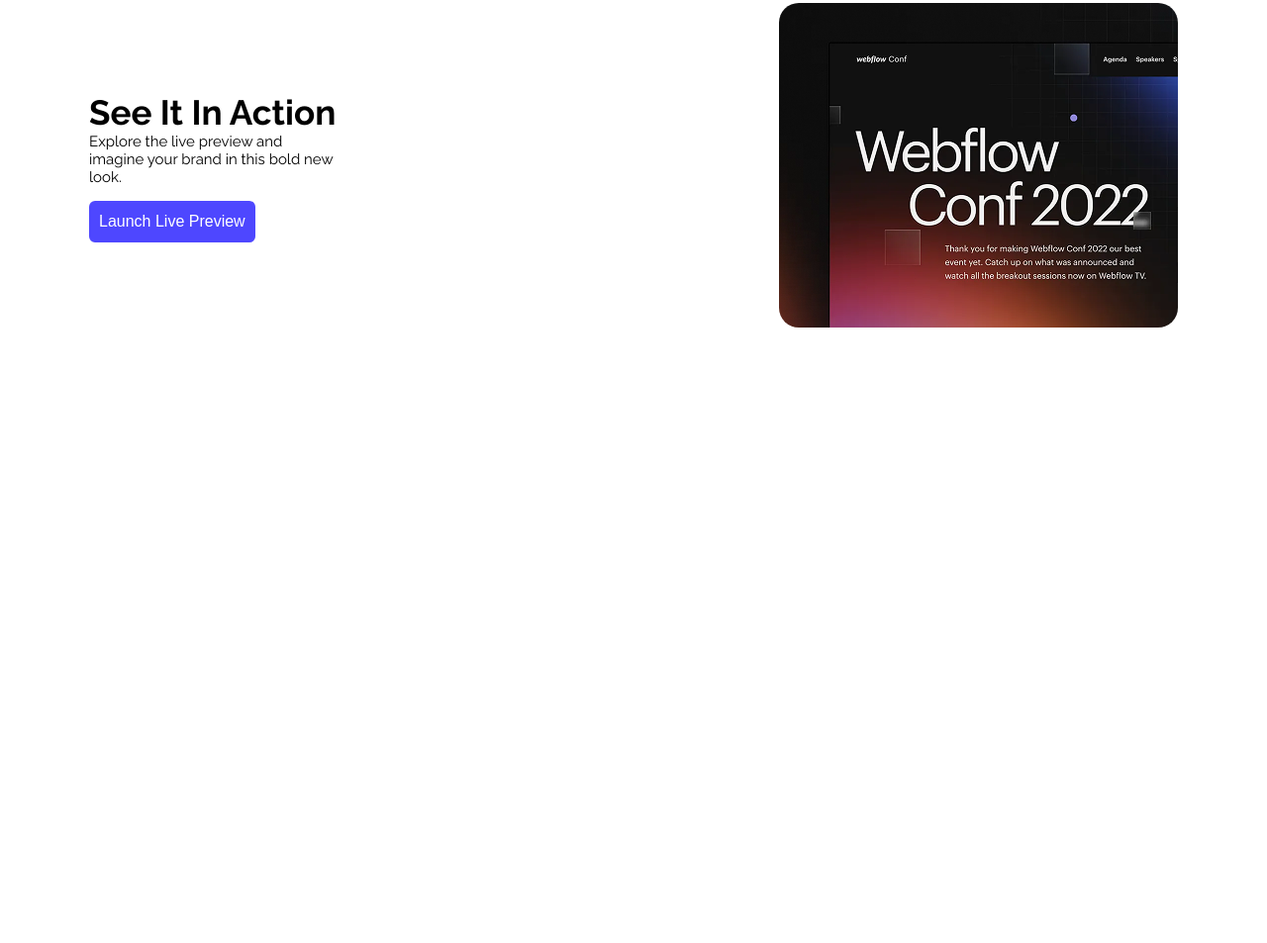
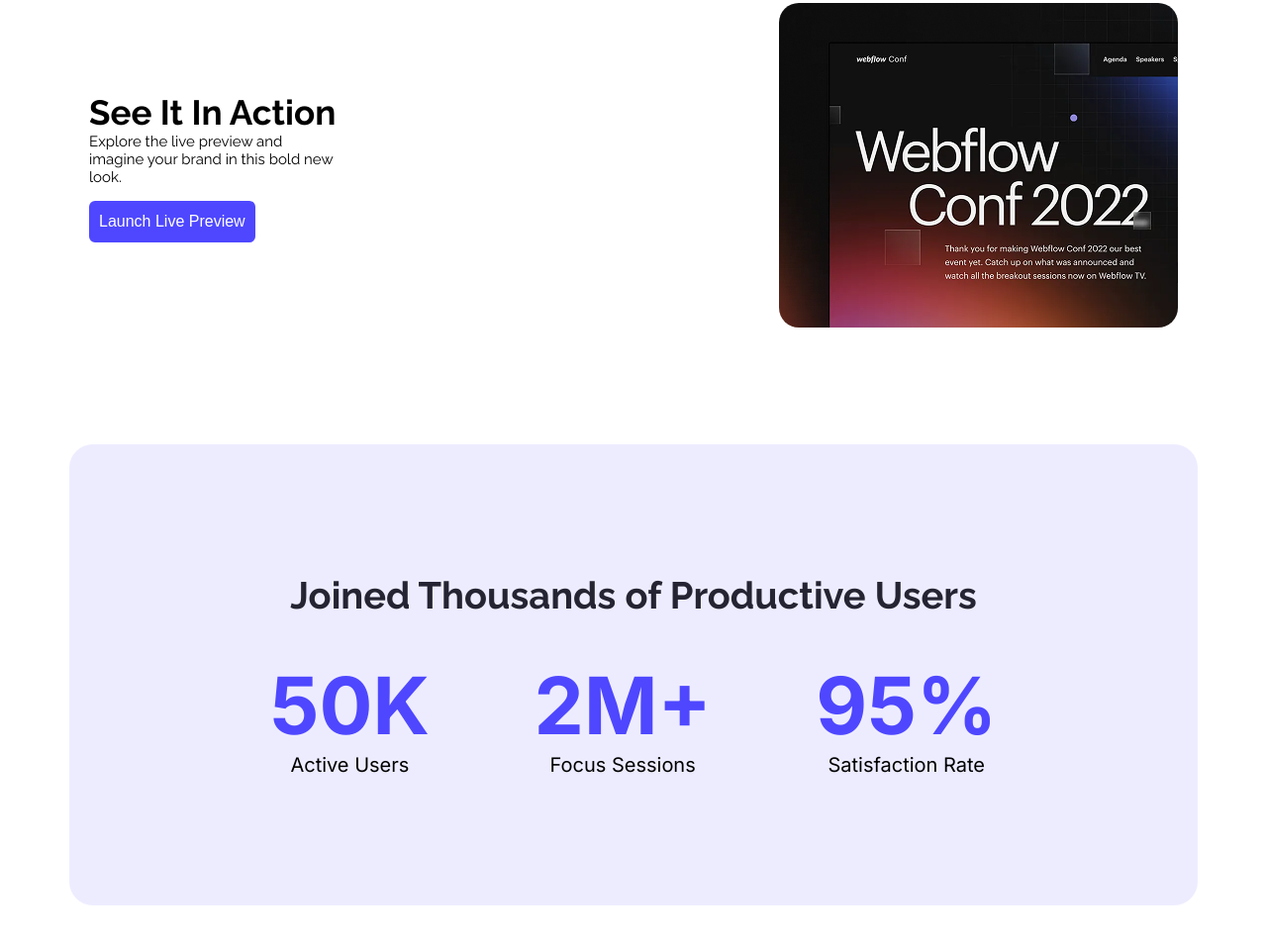
Before and after one commit to sirajulislam16/landing_launchpad_A01, a plain HTML site: page index.html in a window 1280 px wide. Shown: the part 779-1732 px from the top of the page at 99% size. Before the commit the page ends 1198 px from the top, so only its background shows below. Drawn offline with Linux system fonts and the light colour scheme.

Commit message:
Add Productive Users section layout with HTML and CSS

```diff
--- a/index.html
+++ b/index.html
@@ -40,6 +40,24 @@
                 <img class="img" src="Assets/wc-mini.png" alt="">
              </div>
         </section>
+
+        <section class="productive-user-section secondary-bg">
+            <h3 class="section-title raleway-normal1">Joined Thousands of Productive Users</h3>
+            <div class="users inter-normal">
+                <div class="users-info">
+                    <p class="users-num">50K</p>
+                    <p class="description">Active Users</p>
+                 </div>
+                <div class="users-info">
+                    <p class="users-num">2M+</p>
+                    <p class="description">Focus Sessions</p>
+                 </div>
+                 <div class="users-info">
+                    <p class="users-num">95%</p>
+                    <p class="description">Satisfaction Rate</p>
+                 </div>
+            </div>
+        </section>
     </main>
     <!-- footer section -->
     <footer>
--- a/styles/style.css
+++ b/styles/style.css
@@ -74,6 +74,16 @@
     cursor: pointer;
 }
 
+/* main style */
+main{
+    max-width: 1140px;
+    margin: 0 auto;
+}
+main section{
+    margin-top: 130px;
+    margin-bottom: 130px;
+}
+
 /* action-section style */
  .action-section {
   display: flex;
@@ -113,3 +123,35 @@
     font-weight: regular;
     font-size: 15px;
 }
+
+/* productive-user-section */
+.secondary-bg{
+    background-color: rgba(78, 71, 255, 0.1);
+}
+.productive-user-section{
+    border-radius: 24px;
+    padding: 130px 150px;
+    text-align: center;
+}
+.users{
+    display: flex;
+    justify-content: space-around;
+    margin-top: 40px;
+}
+.description{
+    font-weight: bold;
+}
+.section-title{
+    font-size: 38px;
+    font-weight: bold;
+    color: #252432;
+}
+.users-num{
+    font-size: 80px;
+    font-weight: bold;
+    color:#4E47FF ;
+}
+.description{
+    font-size: 20px;
+    font-weight: 400;
+}
```
